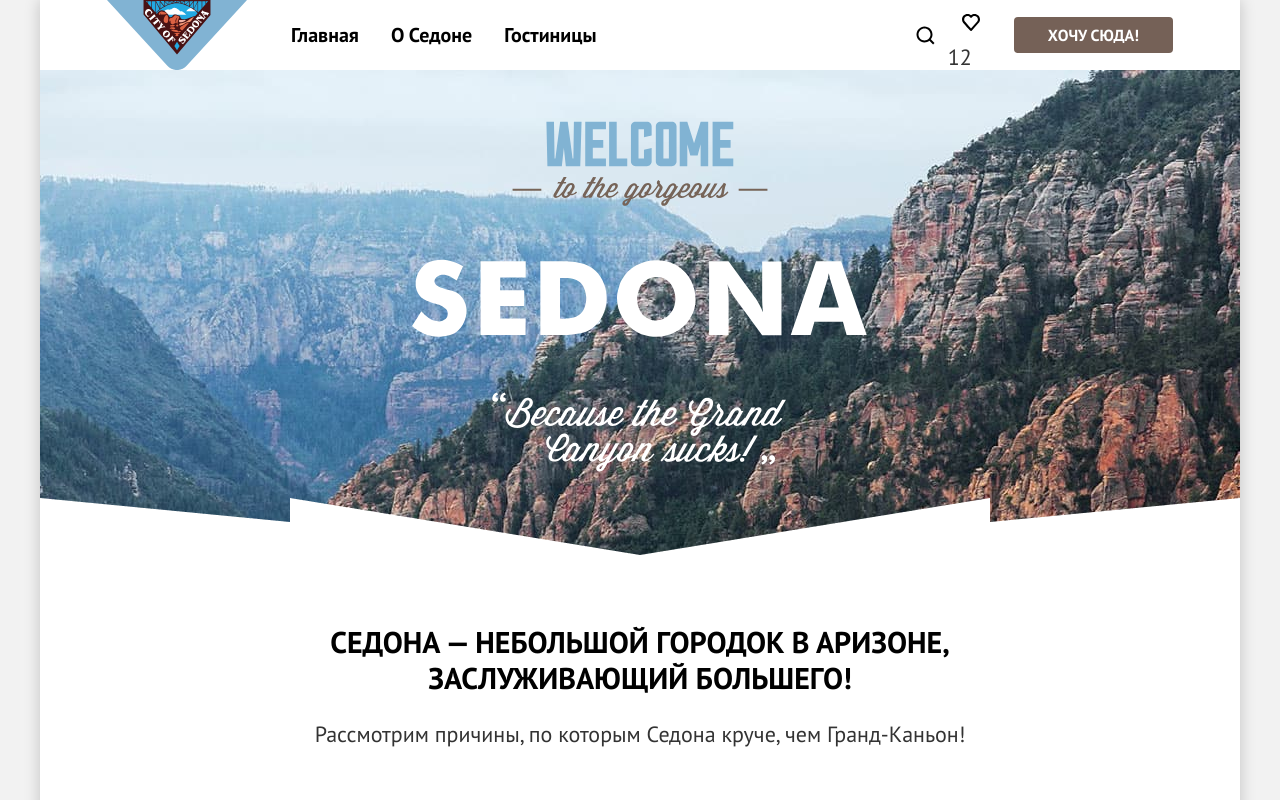
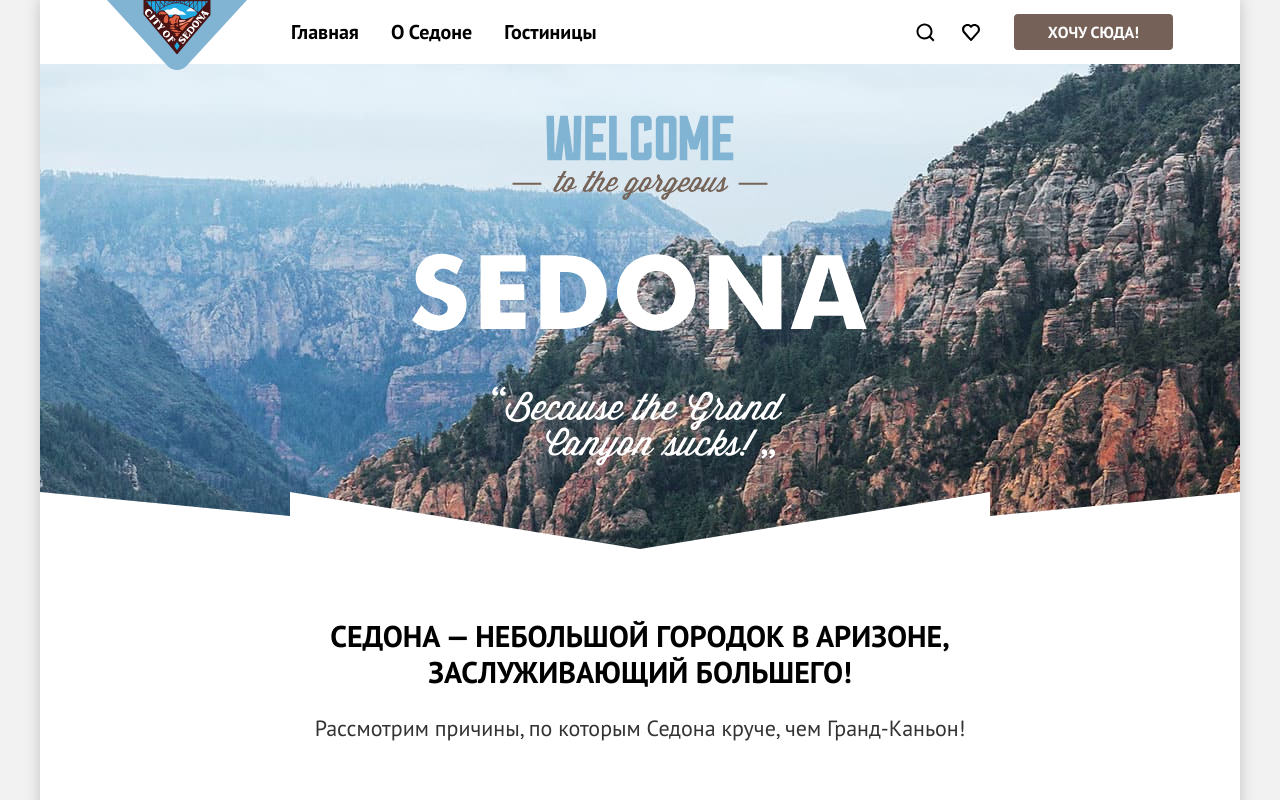
Before and after one commit to htmlacademy-htmlcss/2296973-sedona-37, a plain HTML site: page 8/index.html in a window 1280 px wide. Shown: the top 800 px of the page. Drawn offline with Linux system fonts and the light colour scheme.

Commit message:
:heavy_check_mark: Сборка #8

```diff
--- a/8/index.html
+++ b/8/index.html
@@ -45,7 +45,7 @@
                     Избранное
                   </span>
                 </a>
-                <span class="">12</span>
+                <!-- <span class="">12</span> -->
               </li>
 
               <li class="navigation-item">
```
